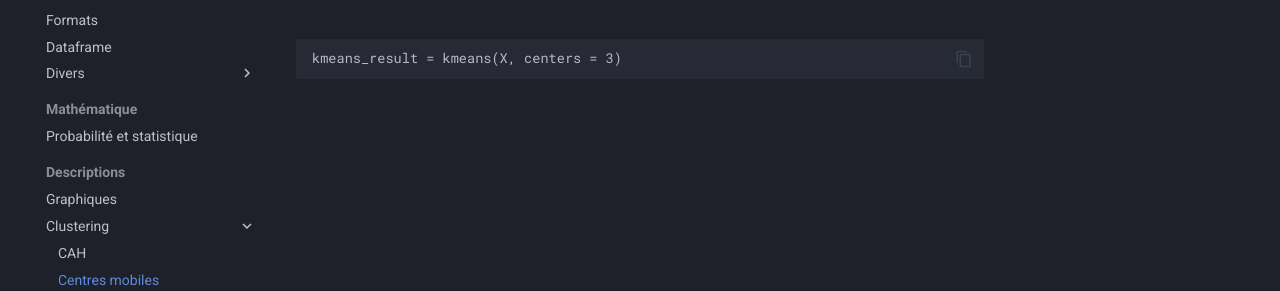
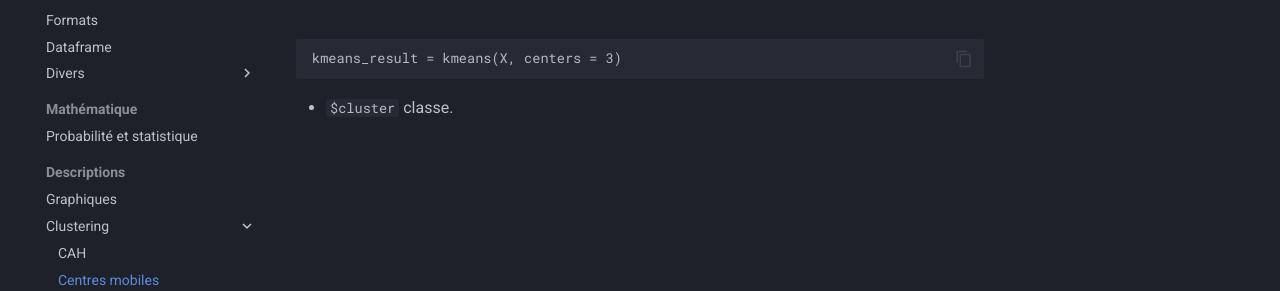
Before and after one commit to gdemare/Informatique, an MkDocs documentation site: the page built from docs/r/centres-mobiles.md, in a window 1280 px wide. Shown: the part 229-520 px from the top of the page. Built offline with MkDocs 1.6.1 and Material for MkDocs 9.7.7, drawn with Linux system fonts in a browser that asks for light colours; comment, search, counter and statistics services are not loaded.

Commit message:
Update centres-mobiles.md

````diff
--- a/docs/r/centres-mobiles.md
+++ b/docs/r/centres-mobiles.md
@@ -1,3 +1,5 @@
 ```
 kmeans_result = kmeans(X, centers = 3)
 ```
+
+* `$cluster` classe.
````
